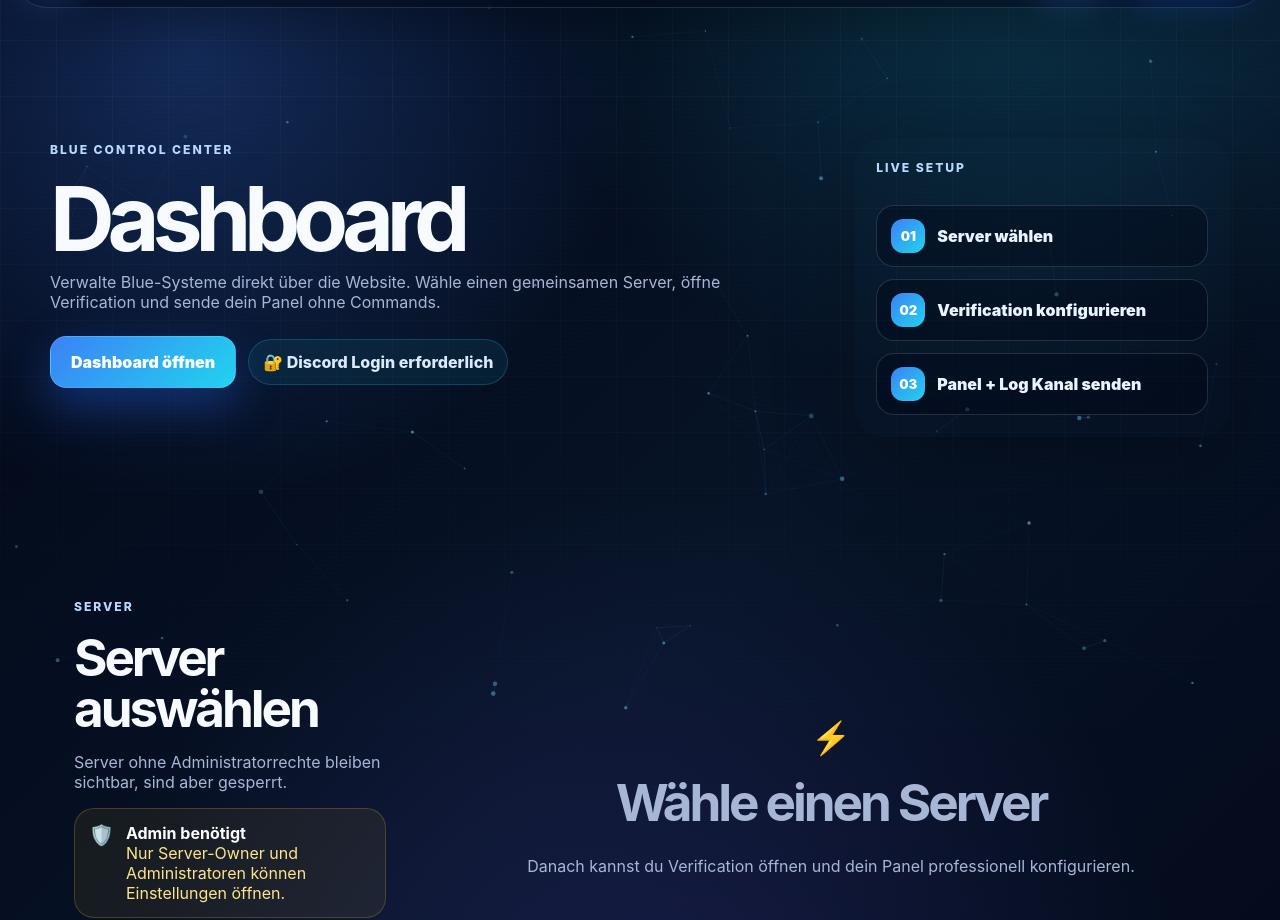
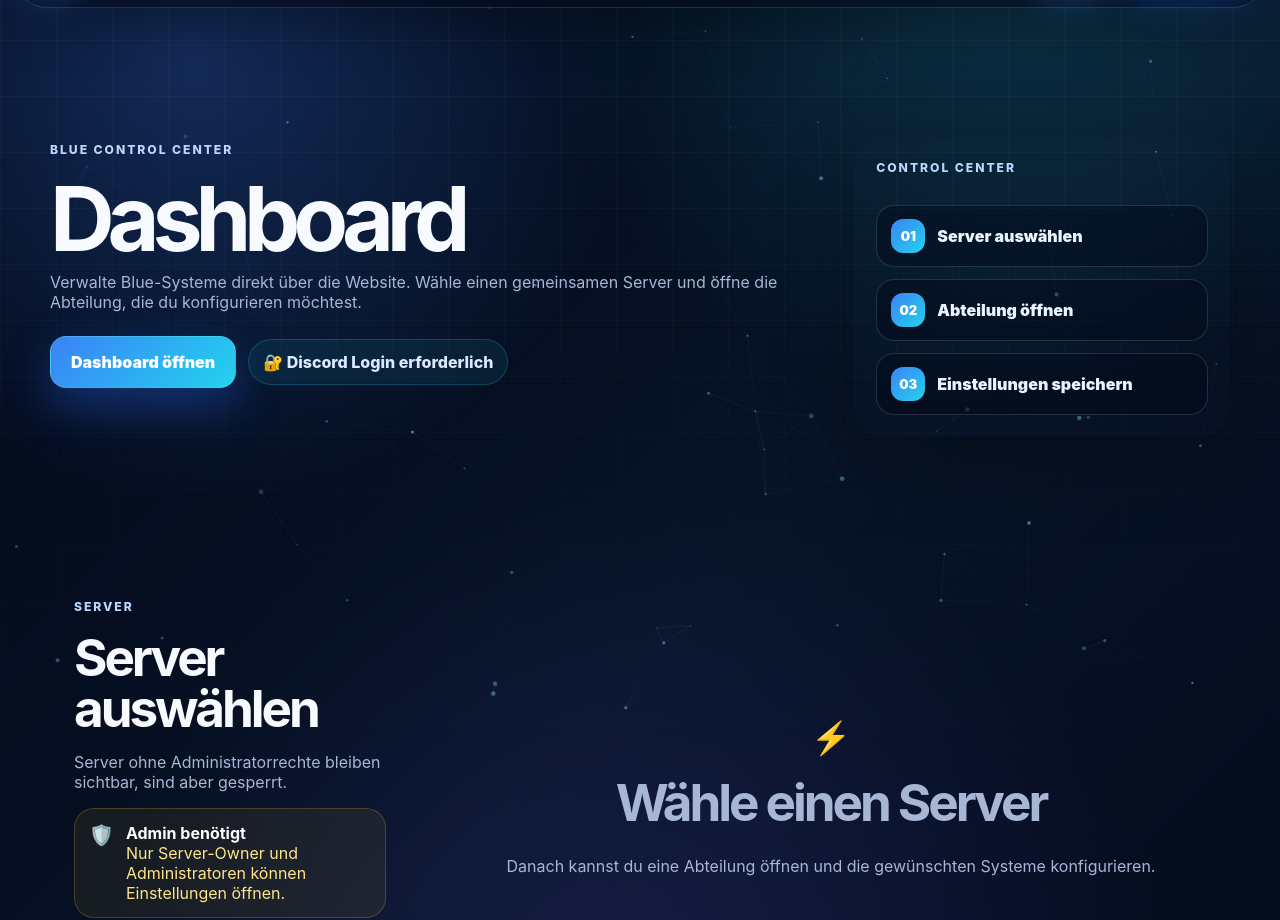
Before and after one commit to blue-support/website-v2, a website: page dashboard.html in a window 1280 px wide. Shown: the part 72-992 px from the top of the page. Drawn offline with Linux system fonts and the light colour scheme; no server answers.

Commit message:
Add files via upload

```diff
--- a/dashboard.html
+++ b/dashboard.html
@@ -40,17 +40,17 @@
         <div>
           <span class="eyebrow">Blue Control Center</span>
           <h1>Dashboard</h1>
-          <p>Verwalte Blue-Systeme direkt über die Website. Wähle einen gemeinsamen Server, öffne Verification und sende dein Panel ohne Commands.</p>
+          <p>Verwalte Blue-Systeme direkt über die Website. Wähle einen gemeinsamen Server und öffne die Abteilung, die du konfigurieren möchtest.</p>
           <div class="dashboard-hero-actions">
             <a class="btn primary" href="#dashboard-app">Dashboard öffnen</a>
             <span class="dashboard-security-pill">🔐 Discord Login erforderlich</span>
           </div>
         </div>
-        <div class="dashboard-command-center glass-panel">
-          <span class="eyebrow">Live Setup</span>
-          <div class="command-line"><span>01</span> Server wählen</div>
-          <div class="command-line"><span>02</span> Verification konfigurieren</div>
-          <div class="command-line"><span>03</span> Panel + Log Kanal senden</div>
+        <div class="dashboard-command-center glass-panel dashboard-overview-card">
+          <span class="eyebrow">Control Center</span>
+          <div class="command-line"><span>01</span> Server auswählen</div>
+          <div class="command-line"><span>02</span> Abteilung öffnen</div>
+          <div class="command-line"><span>03</span> Einstellungen speichern</div>
         </div>
       </div>
     </section>
@@ -75,7 +75,7 @@
           <div class="dashboard-empty" data-dashboard-empty>
             <span class="choice-icon">⚡</span>
             <h2>Wähle einen Server</h2>
-            <p>Danach kannst du Verification öffnen und dein Panel professionell konfigurieren.</p>
+            <p>Danach kannst du eine Abteilung öffnen und die gewünschten Systeme konfigurieren.</p>
           </div>
 
           <div class="dashboard-workspace" data-dashboard-workspace hidden>
```
